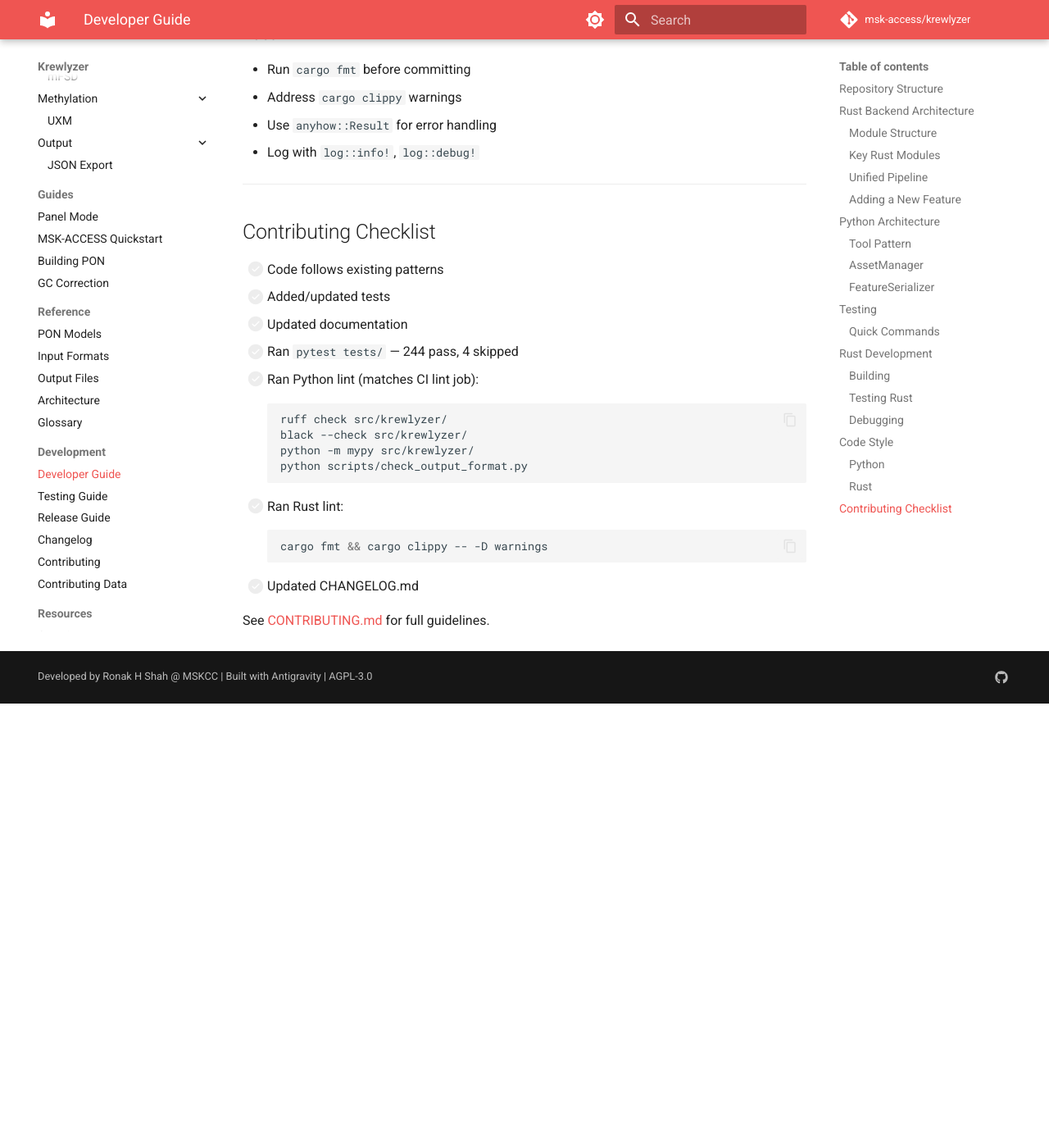
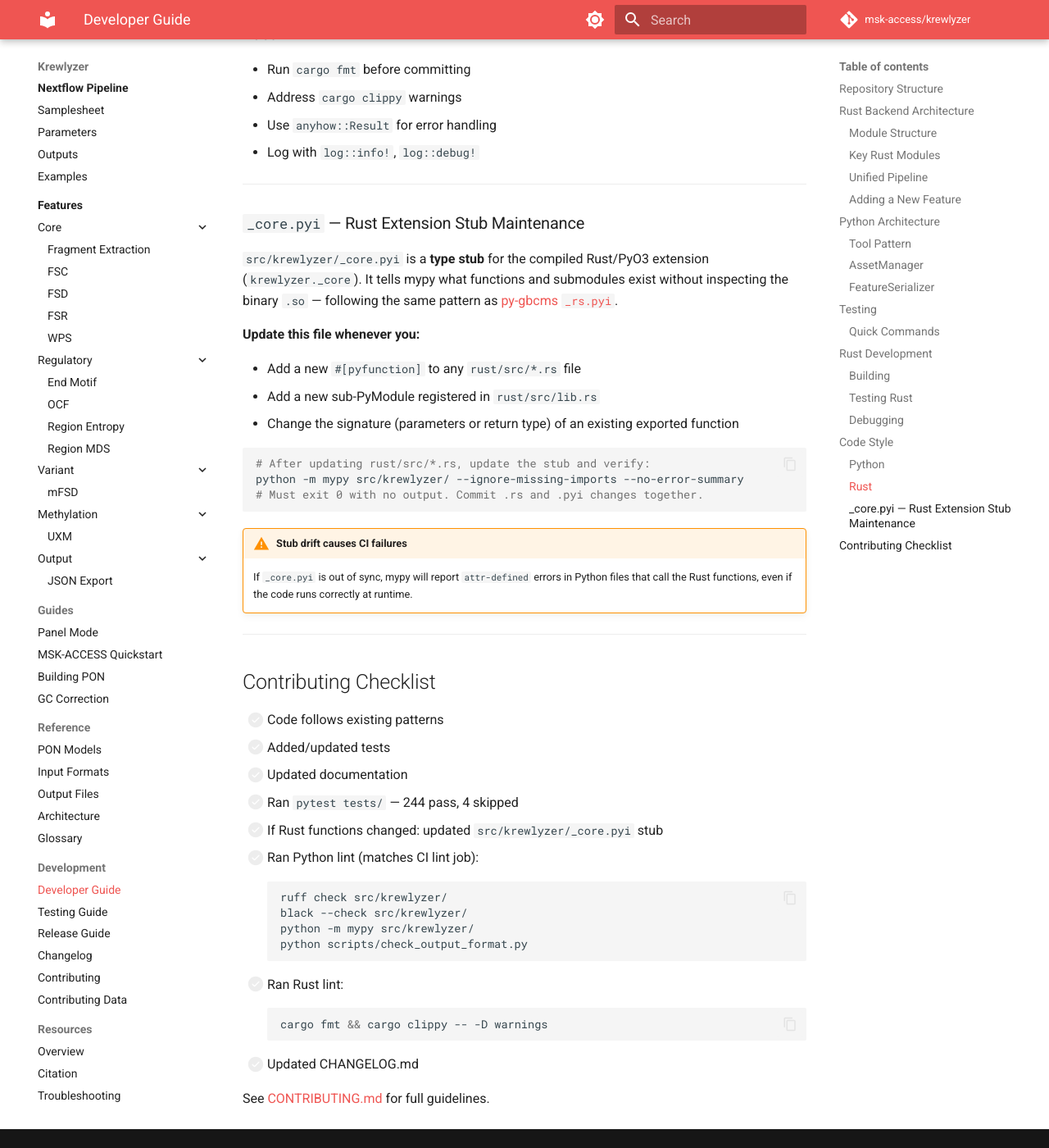
Before and after one commit to msk-access/krewlyzer, an MkDocs documentation site: the page built from docs/development/developer-guide.md, in a window 1280 px wide and 1400 px high, scrolled down 6102 px. Shown: the whole window at 82% size. Built offline with MkDocs 1.6.1 and Material for MkDocs 9.7.7, drawn with Linux system fonts in a browser that asks for light colours; comment, search, counter and statistics services are not loaded; the version menu is left out; before the commit the page ends 6960 px from its top, so only the background shows below that.

Commit message:
docs: document _core.pyi stub maintenance requirement
Two files updated:

.agent/rules/development.md:
- Updated mypy standard: "0 non-_core errors" -> "0 errors"
  (_core.pyi stub now covers the Rust extension fully)
- Added IMPORTANT callout: _core.pyi must be kept in sync with
  Rust #[pyfunction] changes; run mypy to verify before committing

docs/development/developer-guide.md:
- Added "### _core.pyi — Rust Extension Stub Maintenance" subsection
  under Code Style (after the Rust section) with:
  * When to update (new pyfunction, new submodule, signature change)
  * How to verify (mypy command, must exit 0)
  * Warning admonition: stub drift causes CI attr-defined failures
  * Link to py-gbcms _rs.pyi as reference pattern
- Added checklist item: "If Rust functions changed: updated _core.pyi"

````diff
--- a/docs/development/developer-guide.md
+++ b/docs/development/developer-guide.md
@@ -307,12 +307,38 @@
 
 ---
 
+### `_core.pyi` — Rust Extension Stub Maintenance
+
+`src/krewlyzer/_core.pyi` is a **type stub** for the compiled Rust/PyO3 extension
+(`krewlyzer._core`). It tells mypy what functions and submodules exist without
+inspecting the binary `.so` — following the same pattern as
+[py-gbcms `_rs.pyi`](https://github.com/msk-access/py-gbcms/blob/main/src/gbcms/_rs.pyi).
+
+**Update this file whenever you:**
+
+- Add a new `#[pyfunction]` to any `rust/src/*.rs` file
+- Add a new sub-PyModule registered in `rust/src/lib.rs`
+- Change the signature (parameters or return type) of an existing exported function
+
+```bash
+# After updating rust/src/*.rs, update the stub and verify:
+python -m mypy src/krewlyzer/ --ignore-missing-imports --no-error-summary
+# Must exit 0 with no output. Commit .rs and .pyi changes together.
+```
+
+!!! warning "Stub drift causes CI failures"
+    If `_core.pyi` is out of sync, mypy will report `attr-defined` errors in
+    Python files that call the Rust functions, even if the code runs correctly at runtime.
+
+---
+
 ## Contributing Checklist
 
 - [ ] Code follows existing patterns
 - [ ] Added/updated tests
 - [ ] Updated documentation
 - [ ] Ran `pytest tests/` — 244 pass, 4 skipped
+- [ ] If Rust functions changed: updated `src/krewlyzer/_core.pyi` stub
 - [ ] Ran Python lint (matches CI lint job):
     ```bash
     ruff check src/krewlyzer/
````
Also changed, not shown: .agent/rules/development.md (+9 -3 lines).
